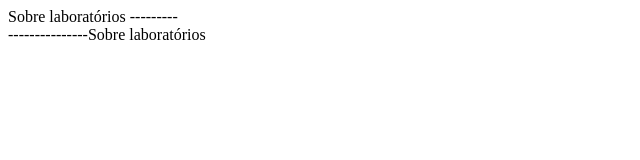
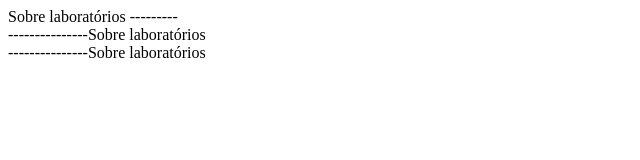
Before and after one commit to MichelOtavio/Portal, a plain HTML site: page sobre.html in a window 1280 px wide. Shown: the whole page, without its empty margins (0-640 px from the left). Drawn offline with Linux system fonts and the light colour scheme.

Commit message:
New Alteração

```diff
--- a/sobre.html
+++ b/sobre.html
@@ -3,5 +3,6 @@
   <body>
     <div>Sobre laboratórios ---------</div>
     <div>---------------Sobre laboratórios</div>
+    <div>---------------Sobre laboratórios</div>
   </body>
 </html>
```
